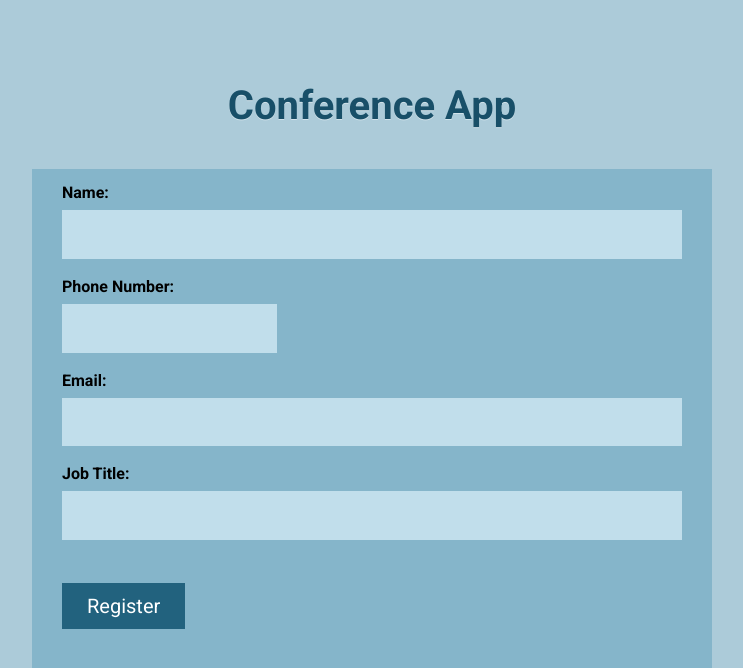
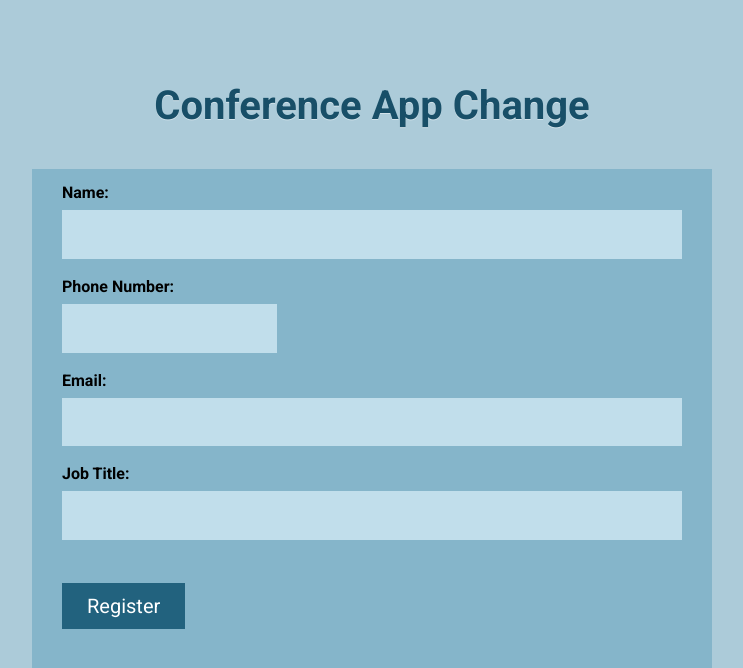
Before and after one commit to NourBelmabrouk/Software_Testing_-_Devops_Pipeline, a Flask app: page / in a window 1280 px wide. Shown: the top 668 px of the page, without its empty margins (268-1011 px from the left). Run offline with Flask 2, Linux system fonts and the light colour scheme.

Commit message:
edit header in index

```diff
--- a/templates/index.html
+++ b/templates/index.html
@@ -11,7 +11,7 @@
 	<div class="container">
 
     <header>
-      <h1>Conference App</h1>
+      <h1>Conference App Change</h1>
     </header>
 
     <form method="POST" action="/submitted">
```
Also changed, not shown: images/deployment.PNG (added).
